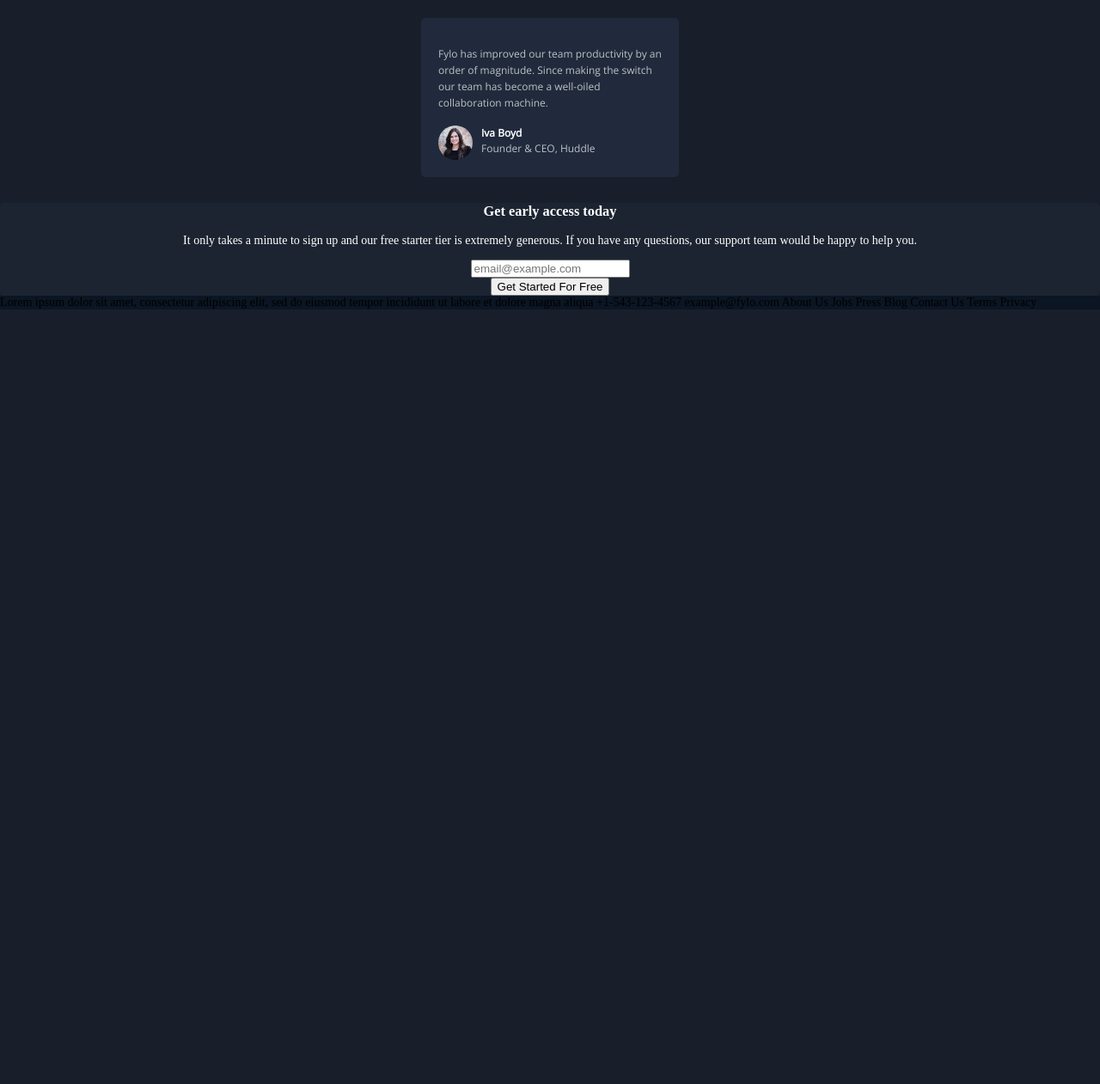
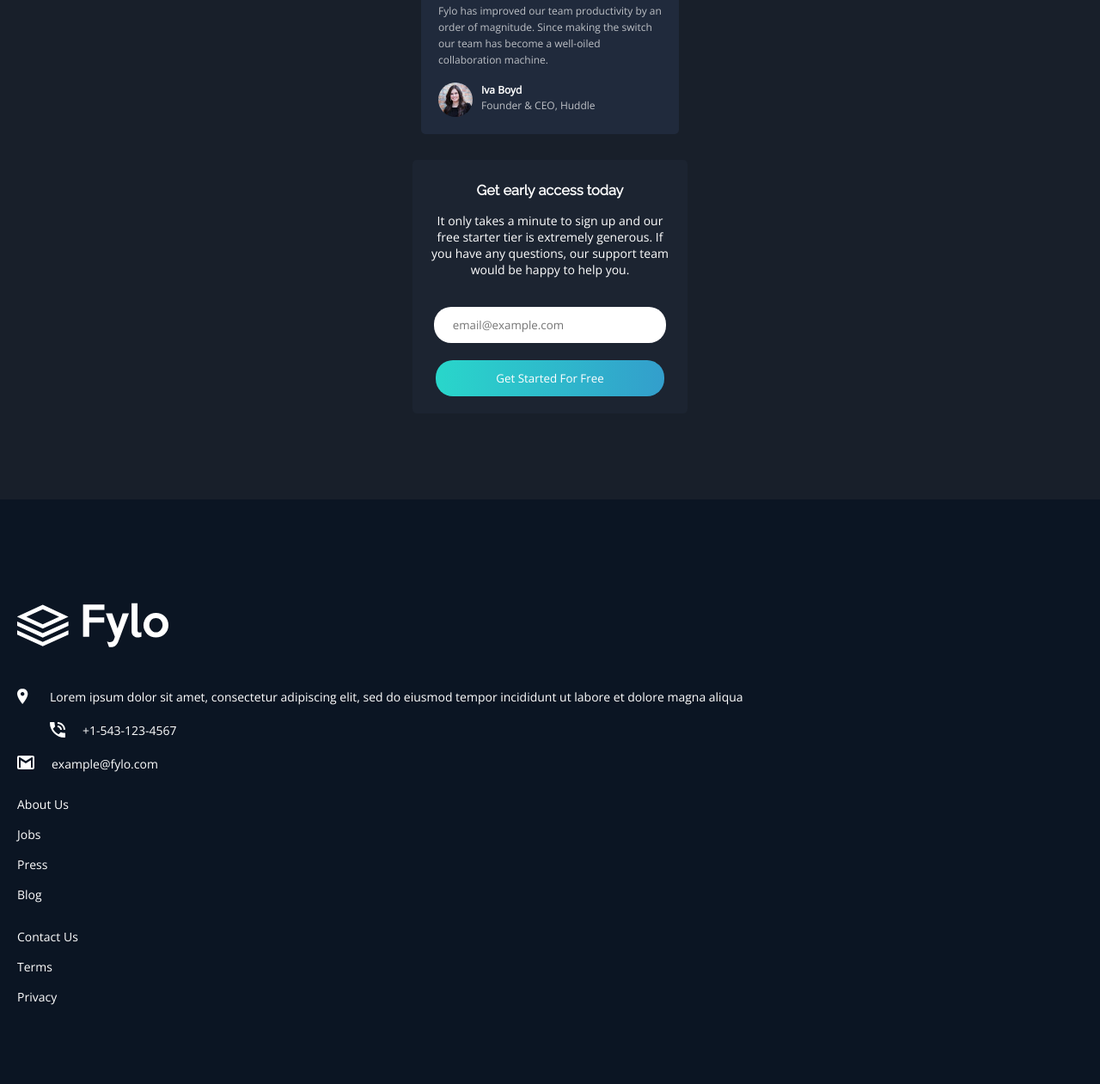
Before and after one commit to Martin4124/Fylo-Dark-Theme-Landing-Page, a plain HTML site: page index.html in a window 1280 px wide. Shown: the part 3207-4468 px from the top of the page at 86% size. Before the commit the page ends 3567 px from the top, so only its background shows below. Drawn offline with nearby package versions, Linux system fonts and the light colour scheme.

Commit message:
Beginning the Footer

```diff
--- a/index.html
+++ b/index.html
@@ -18,9 +18,9 @@
     <nav>
           <img src="images\logo.svg" height="26px" >
           <ul>
-            <li><a href="#">Features</a></li>
-            <li><a href="#">Team</a></li>
-            <li><a href="#">Sign In</a></li>
+            <li><a href="#Features">Features</a></li>
+            <li><a href="#Teams">Team</a></li>
+            <li><a href="#SignIn">Sign In</a></li>
         </ul>
     </nav>
   </div>
@@ -36,7 +36,7 @@
         </form>
   </header>
 
-  <main>
+  <main id="Features">
     <section class="sections">
       <img class="icons" src="images\icon-access-anywhere.svg" alt="acces-anywhere-icon"><br>
       <h2>Access your files, anywhere</h2>
@@ -82,7 +82,7 @@
         </section>
       </div>
 
-    <section>
+    <section id="Teams">
       <div class="background-image">
         <div class="grid-helper">
           <div class="grid-areas">
@@ -124,31 +124,48 @@
         </div>
     </section>
   </main>
-  <aside>
+  <div class="margin0">
+    <aside id="SignIn">
+      <div class="aside_content">
         <h3>Get early access today</h3>
 
         <p>It only takes a minute to sign up and our free starter tier is extremely generous. If you have any
           questions, our support team would be happy to help you.</p>
         <form>
-      <input type="text" placeholder="email@example.com"></input><br>
-      <input type="button" value="Get Started For Free">
+          <input id="text" type="text" placeholder="email@example.com"></input><br>
+          <input id="button" type="button" value="Get Started For Free">
         </form>
+      </div>
     </aside>
+  </div>
   <footer>
-    Lorem ipsum dolor sit amet, consectetur adipiscing elit, sed do eiusmod tempor incididunt ut labore et
-    dolore magna aliqua
+    <div class="footer_content">
+      <img src="images\logo.svg">
+      <div class="location_grid">
+        <p id="position">Lorem ipsum dolor sit amet, consectetur adipiscing elit, sed do eiusmod tempor incididunt ut labore et
+        dolore magna aliqua</p>
+      </div>
+      <div class="phone_grid">
+        <p id="phone">+1-543-123-4567</p>
+        <p id="mail">example@fylo.com</p>
+      </div>
+      <div class="about_grid">
+        <ul>
+          <li><a href="#">About Us</a></li>
+          <li><a href="#">Jobs</a></li>
+          <li><a href="#">Press</a></li>
+          <li><a href="#">Blog</a></li>
+        </ul>
+      </div>
 
-    +1-543-123-4567
-    example@fylo.com
-
-    About Us
-    Jobs
-    Press
-    Blog
-
-    Contact Us
-    Terms
-    Privacy
+      <div class="contact_grid">
+        <ul>
+          <li><a href="#">Contact Us</a></li>
+          <li><a href="#">Terms</a></li>
+          <li><a href="#">Privacy</a></li>
+        </ul>
+      </div>
+    </div>
   </footer>
 </body>
 </html>
--- a/style.css
+++ b/style.css
@@ -7,7 +7,7 @@
 body{
     background-color:  hsl(218, 28%, 13%);
     font-size: 14px;
-    margin:0;
+    margin: 0;
 
 }
 
@@ -81,7 +81,6 @@ header button:hover{
 }
 .margin0{
     margin: 0 auto;
-    margin-top: 150px ;
     margin-bottom: 100px;
     width: 320px;
 
@@ -151,10 +150,89 @@ aside{
     border-radius: 5px;
     color: white;
     text-align: center;
-    position: relative;
+
+}
+.aside_content{
+    margin: 20px;
+    padding-top: 10px;
+    padding-bottom: 20px;
+
+}
+aside h3{
+    font-family: var(--Raleway);
+}
+aside p{
+    font-family: var(--OpenSans);
+}
+#button{
+    font-family: var(--OpenSans);
+    color:  hsl(0, 0%, 100%);
+    padding-top: 12px;
+    padding-bottom: 12px;
+    width: 20em;
+    border-radius: 20px;
+    background: linear-gradient(to right, hsl(176, 68%, 50%),  hsl(198, 60%, 50%) );
+    border: none;
+    text-align: center;
+    font-weight: 500;
+}
+#button:hover{
+    background:  hsl(176, 68%, 70%);
+}
+#text{
+    margin-top: 20px;
+    font-family: var(--OpenSans);
+    padding-top: 12px;
+    padding-bottom: 12px;
+    width: 20em;
+    border-radius: 20px;
+    margin-bottom: 20px;
+    border: none;
+}
+input::placeholder{
+    padding-left: 20px;
 }
 footer{
     background-color: hsl(216, 53%, 9%);
-
-
+    padding-top: 100px;
+    padding-bottom: 50px;
+    color: white;
+    font-family: var(--OpenSans);
 }
+footer ul{
+    list-style: none;
+    margin-left: -40px;
+    line-height: 2.5;
+}
+footer img{
+    margin-bottom: 30px;
+}
+footer p{
+    margin-bottom: 20px;
+}
+footer a{
+    text-decoration: none;
+    color: white;
+}
+footer a:hover{
+    font-weight: bold;
+}
+.footer_content{
+    padding: 20px;
+}
+#position::before{
+    content: url(images/icon-location.svg);
+    float: left;
+    margin-right: 25px;
+    padding-bottom: 30px;
+}
+#phone::before{
+    content: url(images/icon-phone.svg) ;
+    float: left;
+    margin-right: 20px;
+}
+#mail::before{
+    content: url(images/icon-email.svg);
+    float: left;
+    margin-right: 20px;
+}
```
Lines whose indentation alone changed are shown as unchanged.
